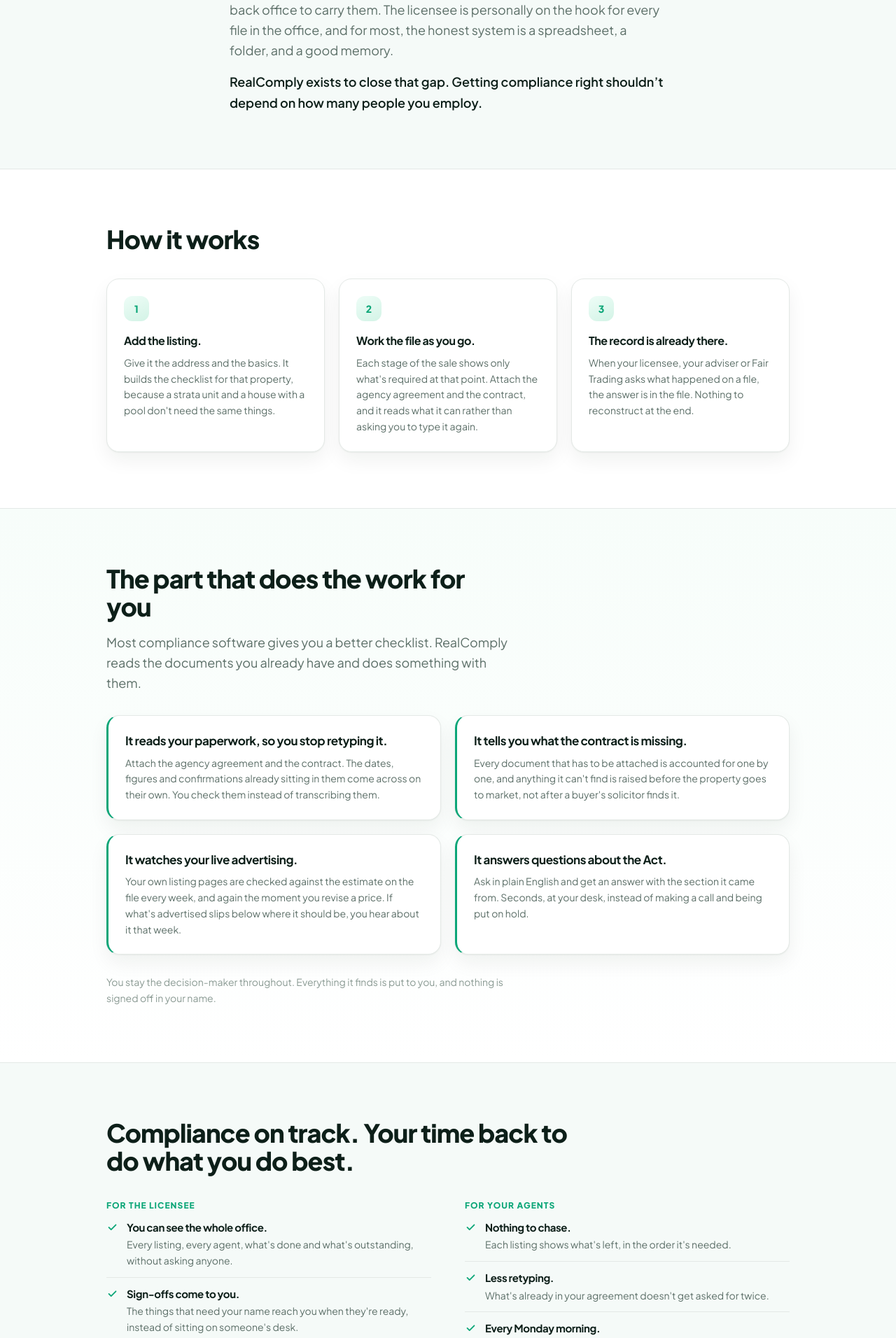
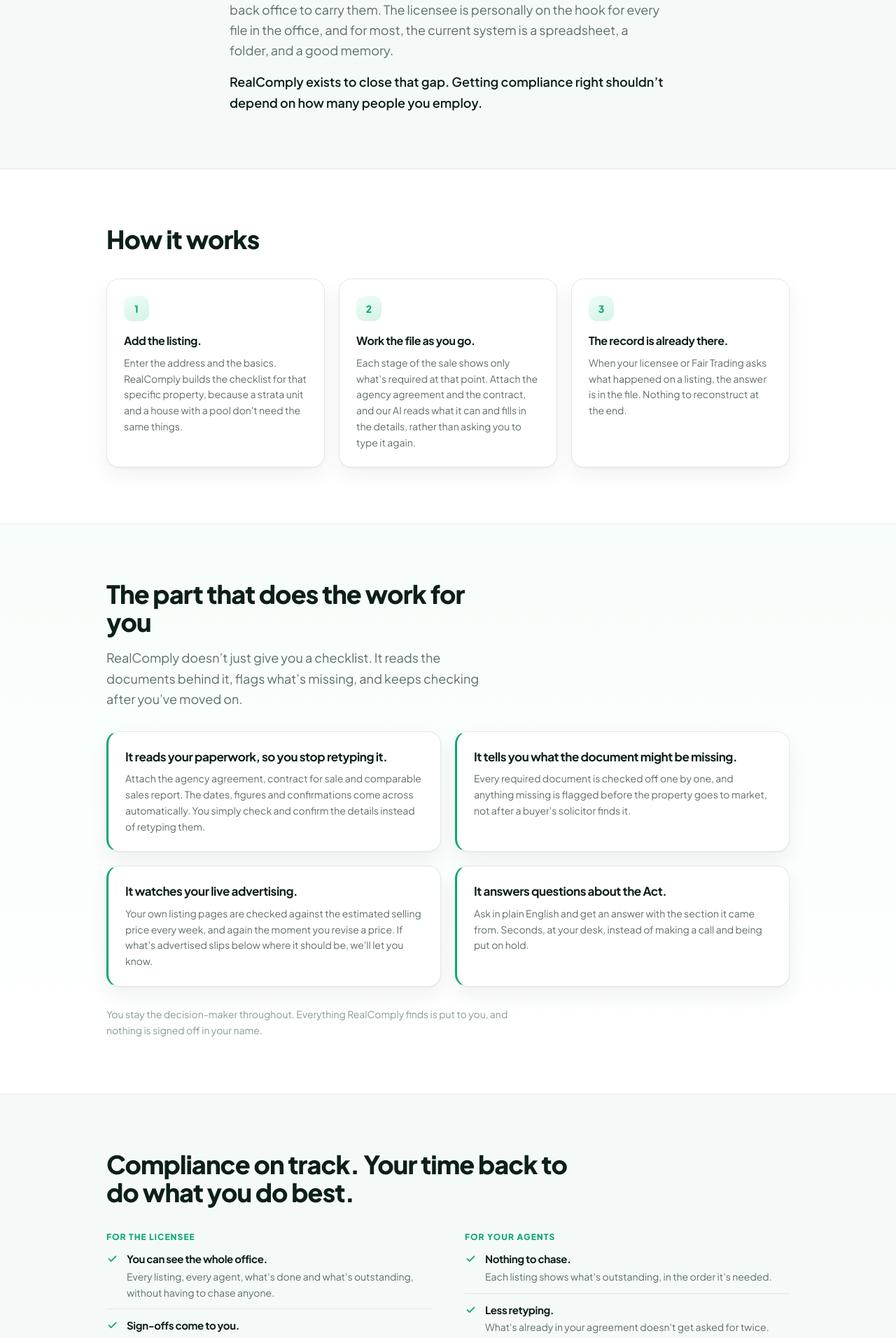
Before and after one commit to RealComply/realcomply-app, a Next.js app: page / in a window 1280 px wide. Shown: the part 880-2792 px from the top of the page at 70% size. Built offline with nearby package versions, Linux system fonts and the light colour scheme; no server answers.

Commit message:
Update landing page copy to the finalized wording
Applies the copy agreed after several review rounds with Adam: clearer
step/feature descriptions, drops the "most compliance software" comparison
line, and trims the privacy microcopy.

```diff
--- a/src/app/page.tsx
+++ b/src/app/page.tsx
@@ -71,15 +71,15 @@ export const metadata: Metadata = {
 const STEPS = [
   {
     title: "Add the listing.",
-    body: "Give it the address and the basics. It builds the checklist for that property, because a strata unit and a house with a pool don't need the same things.",
+    body: "Enter the address and the basics. RealComply builds the checklist for that specific property, because a strata unit and a house with a pool don't need the same things.",
   },
   {
     title: "Work the file as you go.",
-    body: "Each stage of the sale shows only what's required at that point. Attach the agency agreement and the contract, and it reads what it can rather than asking you to type it again.",
+    body: "Each stage of the sale shows only what's required at that point. Attach the agency agreement and the contract, and our AI reads what it can and fills in the details, rather than asking you to type it again.",
   },
   {
     title: "The record is already there.",
-    body: "When your licensee, your adviser or Fair Trading asks what happened on a file, the answer is in the file. Nothing to reconstruct at the end.",
+    body: "When your licensee or Fair Trading asks what happened on a listing, the answer is in the file. Nothing to reconstruct at the end.",
   },
 ];
 
@@ -90,15 +90,15 @@ const STEPS = [
 const AI_FEATURES = [
   {
     title: "It reads your paperwork, so you stop retyping it.",
-    body: "Attach the agency agreement and the contract. The dates, figures and confirmations already sitting in them come across on their own. You check them instead of transcribing them.",
+    body: "Attach the agency agreement, contract for sale and comparable sales report. The dates, figures and confirmations come across automatically. You simply check and confirm the details instead of retyping them.",
   },
   {
-    title: "It tells you what the contract is missing.",
-    body: "Every document that has to be attached is accounted for one by one, and anything it can't find is raised before the property goes to market, not after a buyer's solicitor finds it.",
+    title: "It tells you what the document might be missing.",
+    body: "Every required document is checked off one by one, and anything missing is flagged before the property goes to market, not after a buyer's solicitor finds it.",
   },
   {
     title: "It watches your live advertising.",
-    body: "Your own listing pages are checked against the estimate on the file every week, and again the moment you revise a price. If what's advertised slips below where it should be, you hear about it that week.",
+    body: "Your own listing pages are checked against the estimated selling price every week, and again the moment you revise a price. If what's advertised slips below where it should be, we'll let you know.",
   },
   {
     title: "It answers questions about the Act.",
@@ -113,7 +113,7 @@ const AI_FEATURES = [
 const FOR_LICENSEE = [
   {
     title: "You can see the whole office.",
-    body: "Every listing, every agent, what's done and what's outstanding, without asking anyone.",
+    body: "Every listing, every agent, what's done and what's outstanding, without having to chase anyone.",
   },
   {
     title: "Sign-offs come to you.",
@@ -128,7 +128,7 @@ const FOR_LICENSEE = [
 const FOR_AGENTS = [
   {
     title: "Nothing to chase.",
-    body: "Each listing shows what's left, in the order it's needed.",
+    body: "Each listing shows what's outstanding, in the order it's needed.",
   },
   {
     title: "Less retyping.",
@@ -136,7 +136,7 @@ const FOR_AGENTS = [
   },
   {
     title: "Every Monday morning.",
-    body: "A short list of what's outstanding on your listings lands in your inbox, so you know what needs to be actioned.",
+    body: "A short list of what's outstanding on each listing lands in your inbox, so you know what needs to be actioned.",
   },
 ];
 
@@ -253,7 +253,7 @@ export default async function RootPage({ searchParams }: PageProps<"/">) {
           <h2 className="text-3xl font-extrabold tracking-tight sm:text-4xl">Why we built it</h2>
           <p className="mt-4 text-lg leading-relaxed text-rc-muted">
             Small agencies carry the same obligations as the big ones, without the back office to carry them. The
-            licensee is personally on the hook for every file in the office, and for most, the honest system is a
+            licensee is personally on the hook for every file in the office, and for most, the current system is a
             spreadsheet, a folder, and a good memory.
           </p>
           <p className="mt-4 text-lg font-semibold leading-relaxed text-rc-ink">
@@ -299,8 +299,8 @@ export default async function RootPage({ searchParams }: PageProps<"/">) {
             The part that does the work for you
           </h2>
           <p className="mt-4 max-w-xl text-lg leading-relaxed text-rc-muted">
-            Most compliance software gives you a better checklist. RealComply reads the documents you already have and
-            does something with them.
+            RealComply doesn&rsquo;t just give you a checklist. It reads the documents behind it, flags what&rsquo;s
+            missing, and keeps checking after you&rsquo;ve moved on.
           </p>
           <div className="mt-8 grid gap-5 md:grid-cols-2">
             {AI_FEATURES.map((f) => (
@@ -317,8 +317,8 @@ export default async function RootPage({ searchParams }: PageProps<"/">) {
               as "the software decides". It is the liability posture and, for a
               licensee, the reassurance that makes the rest safe to want. */}
           <p className="mt-7 max-w-xl text-sm leading-relaxed text-rc-faint">
-            You stay the decision-maker throughout. Everything it finds is put to you, and nothing is signed off in your
-            name.
+            You stay the decision-maker throughout. Everything RealComply finds is put to you, and nothing is signed
+            off in your name.
           </p>
         </div>
       </section>
--- a/src/components/EarlyAccessForm.tsx
+++ b/src/components/EarlyAccessForm.tsx
@@ -94,8 +94,7 @@ export function EarlyAccessForm({ source, tone = "light" }: { source?: string; t
       )}
 
       <p className={`mt-3 text-xs ${dark ? "text-rc-ink-muted" : "text-rc-faint"}`}>
-        We will only use this to contact you about RealComply. No list sharing, and you can ask us to remove you at
-        any time.
+        We will only use this to contact you about RealComply. You can ask us to remove you at any time.
       </p>
     </form>
   );
```
